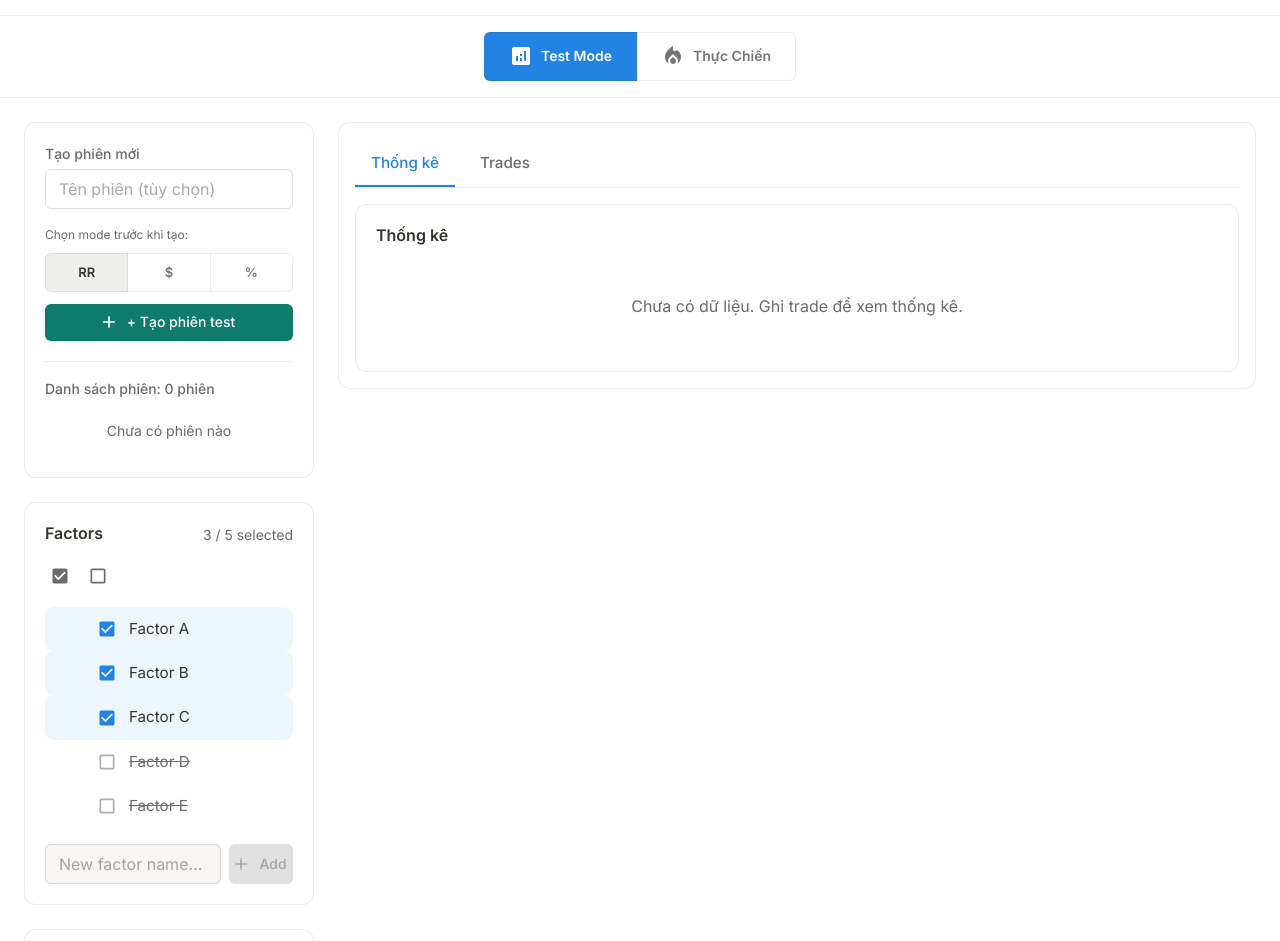
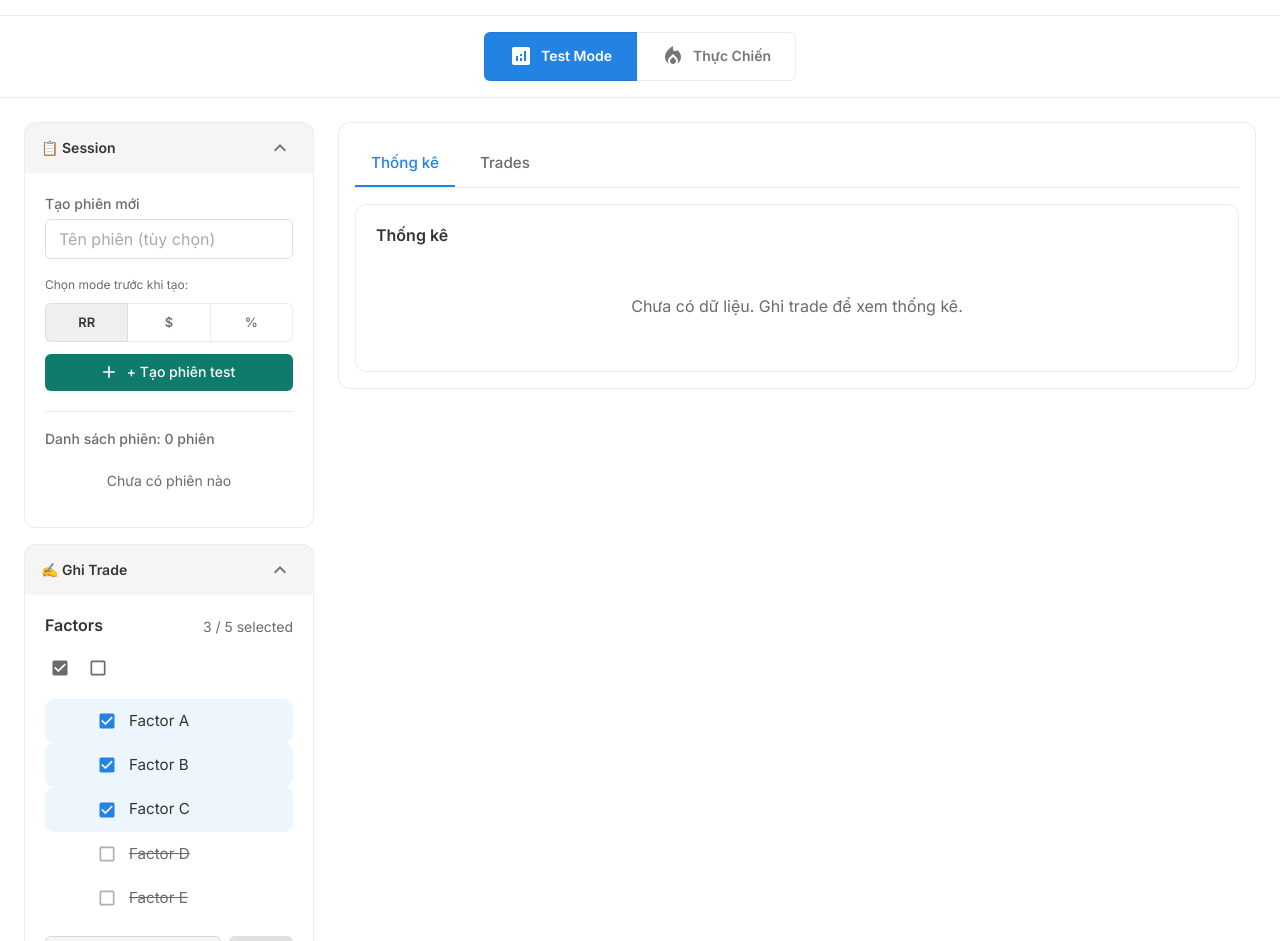
Before and after one commit to huyvn110/trading-model-simulator, a Next.js app: page / in a window 1280 px wide. Shown: the part 51-992 px from the top of the page. Built offline with nearby package versions, Linux system fonts and the light colour scheme.

Commit message:
feat: Add collapsible panels and combine Factors + Trade Recorder

```diff
--- a/src/app/page.tsx
+++ b/src/app/page.tsx
@@ -13,10 +13,16 @@ import {
     ToggleButton,
     ToggleButtonGroup,
     CircularProgress,
+    Collapse,
+    IconButton,
+    Typography,
+    Stack,
 } from '@mui/material';
 import {
     Analytics as TestIcon,
     LocalFireDepartment as LiveIcon,
+    ExpandMore as ExpandMoreIcon,
+    ExpandLess as ExpandLessIcon,
 } from '@mui/icons-material';
 import { Header } from '@/components/Header';
 import { FactorList } from '@/components/FactorList/FactorList';
@@ -73,6 +79,11 @@ export default function Home() {
     const [appMode, setAppMode] = useState<AppMode>('test');
     const [testTab, setTestTab] = useState(0);
     const [liveTab, setLiveTab] = useState(0);
+
+    // Collapse states for left panels
+    const [sessionOpen, setSessionOpen] = useState(true);
+    const [factorOpen, setFactorOpen] = useState(true);
+    const [recorderOpen, setRecorderOpen] = useState(true);
 
     return (
         <Box
@@ -147,10 +158,57 @@ export default function Home() {
                     <Grid container spacing={3}>
                         {/* Left Column */}
                         <Grid item xs={12} md={4} lg={3}>
-                            <Box sx={{ display: 'flex', flexDirection: 'column', gap: 3 }}>
-                                <SessionPanel />
-                                <FactorList />
-                                <TradeRecorder />
+                            <Box sx={{ display: 'flex', flexDirection: 'column', gap: 2 }}>
+                                {/* Session Panel - Collapsible */}
+                                <Paper elevation={0} sx={{ borderRadius: 2, border: '1px solid', borderColor: 'divider', overflow: 'hidden' }}>
+                                    <Stack
+                                        direction="row"
+                                        alignItems="center"
+                                        justifyContent="space-between"
+                                        sx={{
+                                            px: 2,
+                                            py: 1,
+                                            bgcolor: 'action.hover',
+                                            cursor: 'pointer',
+                                            '&:hover': { bgcolor: 'action.selected' },
+                                        }}
+                                        onClick={() => setSessionOpen(!sessionOpen)}
+                                    >
+                                        <Typography variant="subtitle2" fontWeight={600}>📋 Session</Typography>
+                                        <IconButton size="small">
+                                            {sessionOpen ? <ExpandLessIcon /> : <ExpandMoreIcon />}
+                                        </IconButton>
+                                    </Stack>
+                                    <Collapse in={sessionOpen}>
+                                        <SessionPanel />
+                                    </Collapse>
+                                </Paper>
+
+                                {/* Factors & Trade Recorder - Combined */}
+                                <Paper elevation={0} sx={{ borderRadius: 2, border: '1px solid', borderColor: 'divider', overflow: 'hidden' }}>
+                                    <Stack
+                                        direction="row"
+                                        alignItems="center"
+                                        justifyContent="space-between"
+                                        sx={{
+                                            px: 2,
+                                            py: 1,
+                                            bgcolor: 'action.hover',
+                                            cursor: 'pointer',
+                                            '&:hover': { bgcolor: 'action.selected' },
+                                        }}
+                                        onClick={() => setRecorderOpen(!recorderOpen)}
+                                    >
+                                        <Typography variant="subtitle2" fontWeight={600}>✍️ Ghi Trade</Typography>
+                                        <IconButton size="small">
+                                            {recorderOpen ? <ExpandLessIcon /> : <ExpandMoreIcon />}
+                                        </IconButton>
+                                    </Stack>
+                                    <Collapse in={recorderOpen}>
+                                        <FactorList />
+                                        <TradeRecorder />
+                                    </Collapse>
+                                </Paper>
                             </Box>
                         </Grid>
 
--- a/src/components/FactorList/FactorList.tsx
+++ b/src/components/FactorList/FactorList.tsx
@@ -215,13 +215,9 @@ export function FactorList() {
     const someSelected = selectedCount > 0 && selectedCount < factors.length;
 
     return (
-        <Paper
-            elevation={0}
+        <Box
             sx={{
                 p: 2.5,
-                borderRadius: 2,
-                border: '1px solid',
-                borderColor: 'divider',
             }}
         >
             <Box sx={{ display: 'flex', alignItems: 'center', justifyContent: 'space-between', mb: 2 }}>
@@ -315,7 +311,7 @@ export function FactorList() {
                     Add
                 </Button>
             </Box>
-        </Paper>
+        </Box>
     );
 }
 
--- a/src/components/TestMode/SessionPanel.tsx
+++ b/src/components/TestMode/SessionPanel.tsx
@@ -87,13 +87,9 @@ export function SessionPanel() {
     };
 
     return (
-        <Paper
-            elevation={0}
+        <Box
             sx={{
                 p: 2.5,
-                borderRadius: 2,
-                border: '1px solid',
-                borderColor: 'divider',
             }}
         >
             {/* Current Session */}
@@ -293,7 +289,7 @@ export function SessionPanel() {
                     <Button onClick={handleRenameSubmit} variant="contained">Lưu</Button>
                 </DialogActions>
             </Dialog>
-        </Paper>
+        </Box>
     );
 }
 
--- a/src/components/TestMode/TradeRecorder.tsx
+++ b/src/components/TestMode/TradeRecorder.tsx
@@ -148,13 +148,9 @@ export function TradeRecorder() {
 
     if (!currentSession) {
         return (
-            <Paper
-                elevation={0}
+            <Box
                 sx={{
                     p: 2.5,
-                    borderRadius: 2,
-                    border: '1px solid',
-                    borderColor: 'divider',
                 }}
             >
                 <Typography variant="h6" sx={{ fontWeight: 600, mb: 2 }}>
@@ -163,19 +159,15 @@ export function TradeRecorder() {
                 <Alert severity="info">
                     Tạo hoặc chọn phiên test để bắt đầu ghi trade
                 </Alert>
-            </Paper>
+            </Box>
         );
     }
 
     return (
         <>
-            <Paper
-                elevation={0}
+            <Box
                 sx={{
                     p: 2.5,
-                    borderRadius: 2,
-                    border: '1px solid',
-                    borderColor: 'divider',
                 }}
             >
                 <Typography variant="h6" sx={{ fontWeight: 600, mb: 2 }}>
@@ -375,7 +367,7 @@ export function TradeRecorder() {
                         </Typography>
                     </Box>
                 </Stack>
-            </Paper>
+            </Box>
 
             {/* Zoom Dialog */}
             <Dialog
```
